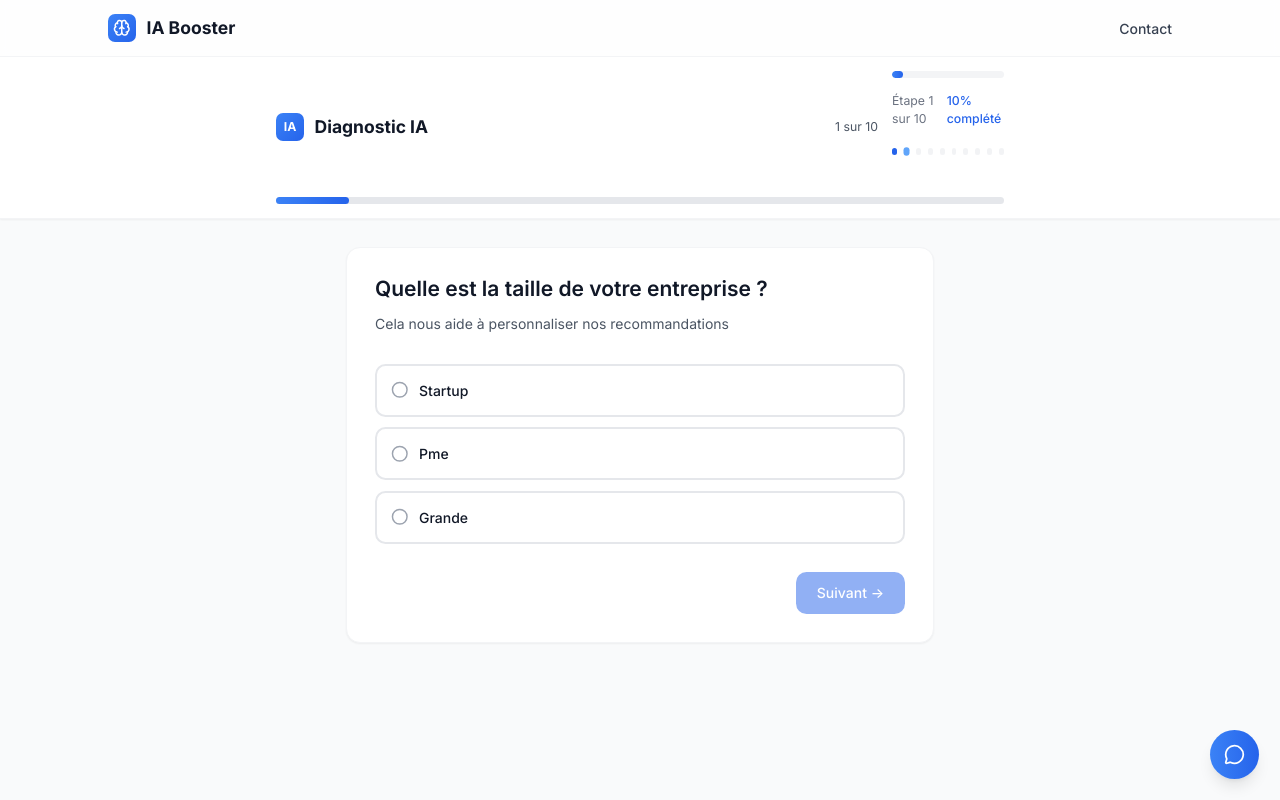
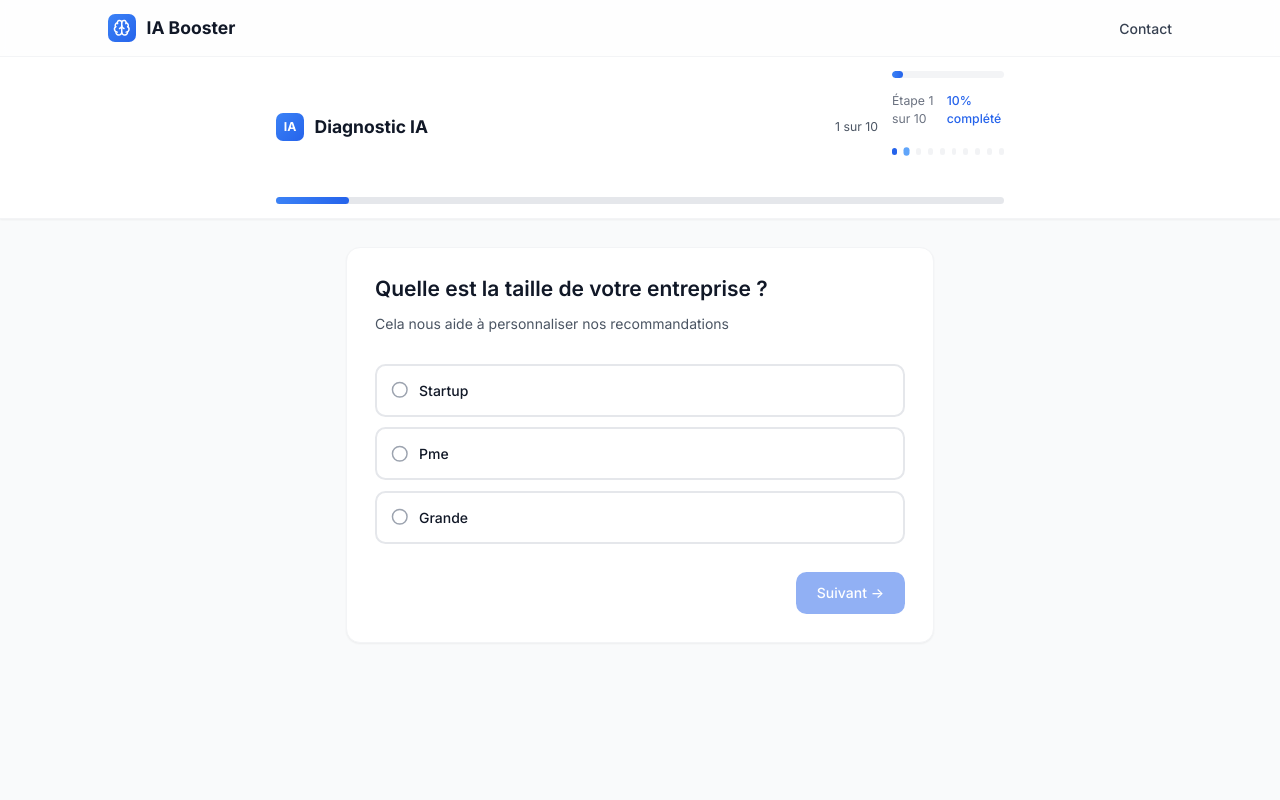
Before and after one commit to Leonelberio/iabooster, a Next.js app: page / in a window 1280 px wide. Shown: the top 800 px of the page. Built offline with nearby package versions, Linux system fonts and the light colour scheme.

Commit message:
🗑️ Comment out ChatBot Component in Layout
- Temporarily disabled the ChatBot component in the RootLayout for potential future adjustments or testing.
- Maintained overall layout integrity while ensuring a clean design.

```diff
--- a/src/app/layout.tsx
+++ b/src/app/layout.tsx
@@ -112,7 +112,7 @@ export default function RootLayout({
         </footer>
 
         {/* Floating ChatBot */}
-        <ChatBot />
+        {/* <ChatBot /> */}
       </body>
     </html>
   );
```
